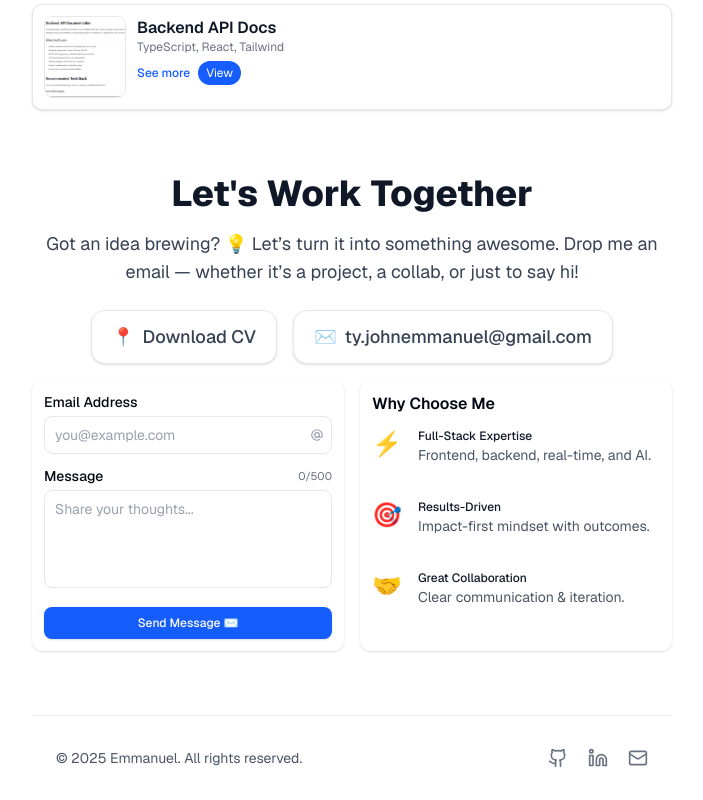
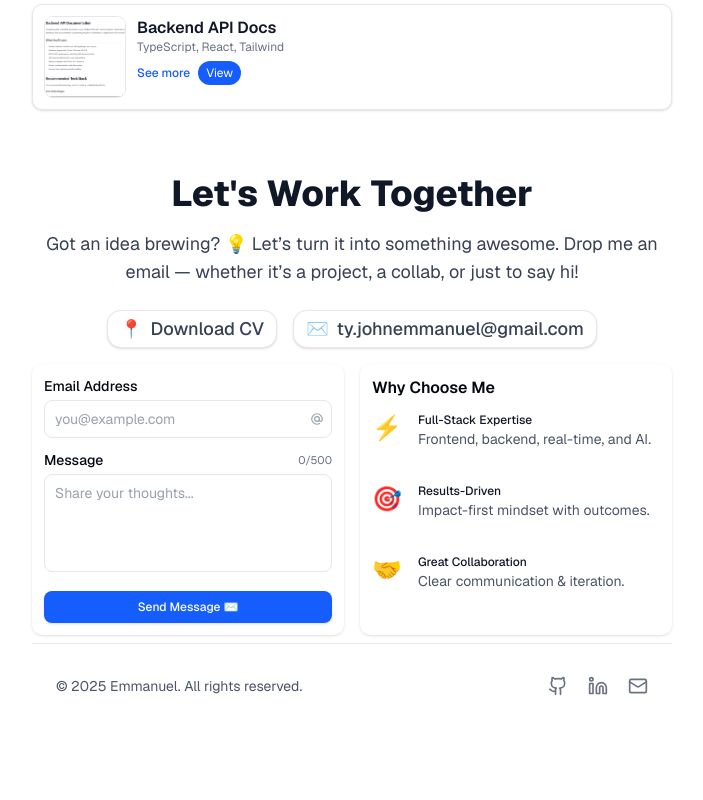
Before and after one commit to johnEmman/johnemmanuelsmarco, a Next.js app: page /portfoliov1 in a window 1280 px wide. Shown: the part 2814-3614 px from the top of the page, without its empty margins (288-991 px from the left). After the commit the page ends 3542 px from the top, so only its background shows below. Built offline with nearby package versions, Linux system fonts and the light colour scheme.

Commit message:
for prod

```diff
--- a/src/components/Footer.tsx
+++ b/src/components/Footer.tsx
@@ -4,7 +4,7 @@ import { Github, Linkedin, Mail } from "lucide-react";
 
 export default function Footer() {
   return (
-    <footer className="w-full border-t border-gray-200 bg-white mt-16">
+    <footer className="w-full border-t border-gray-200 bg-white mt-2">
       <div className="max-w-5xl mx-auto px-6 py-8 flex flex-col md:flex-row items-center justify-between gap-6">
         {/* Left side */}
         <p className="text-sm text-gray-600">
--- a/src/components/GetInTouch.tsx
+++ b/src/components/GetInTouch.tsx
@@ -76,7 +76,7 @@ export default function GetInTouch() {
   return (
     <footer
       id="contact"
-      className="flex flex-col gap-6 justify-center items-center pt-8 text-center"
+      className="flex flex-col gap-6 justify-center  items-center pt-8 text-center"
     >
       <motion.div
         variants={staggerContainer}
@@ -89,7 +89,7 @@ export default function GetInTouch() {
         <motion.h2
           variants={fadeSlideDown}
           transition={{ duration: 0.6, ease: "easeOut" }}
-          className="text-lg md:text-4xl font-extrabold text-gray-900"
+          className="text-2xl md:text-4xl font-extrabold text-gray-900"
         >
           {"Let's Work Together"}
         </motion.h2>
@@ -117,7 +117,7 @@ export default function GetInTouch() {
             rel="noopener noreferrer"
             download
             aria-label="Download CV"
-            className="flex items-center gap-2 px-5 py-3 rounded-xl border border-gray-200 shadow-sm
+            className="flex items-center gap-2 px-3 py-1 rounded-xl border border-gray-200 shadow-sm
                bg-white text-gray-700 hover:bg-blue-50 hover:text-blue-600
                transition-all duration-300 ease-out text-base md:text-lg font-medium"
           >
@@ -128,7 +128,7 @@ export default function GetInTouch() {
           {/* Email */}
           <a
             href="mailto:ty.johnemmanuel@gmail.com"
-            className="flex items-center gap-2 px-5 py-3 rounded-xl border border-gray-200 shadow-sm
+            className="flex items-center gap-2 px-3 py-1 rounded-xl border border-gray-200 shadow-sm
                bg-white text-gray-700 hover:bg-blue-50 hover:text-blue-600
                transition-all duration-300 ease-out text-base md:text-lg font-medium"
           >
```
